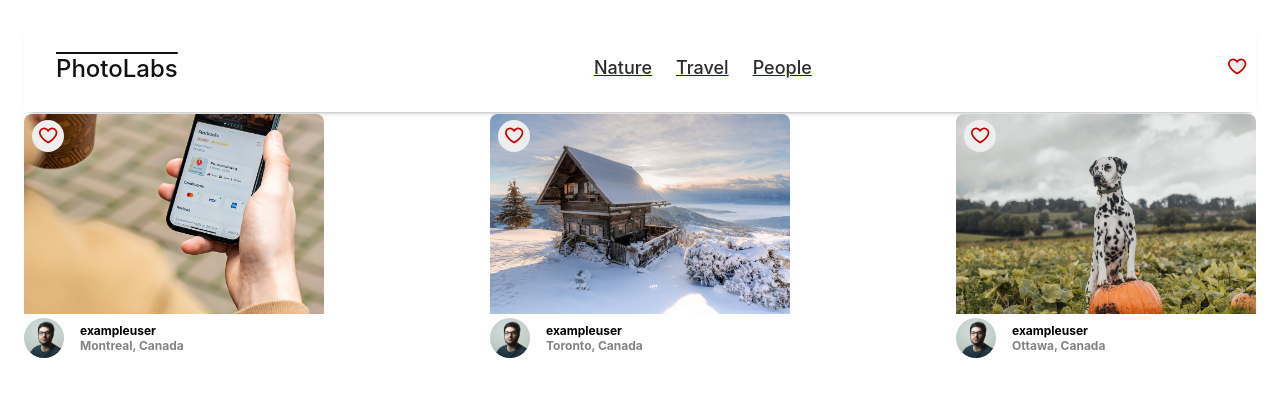
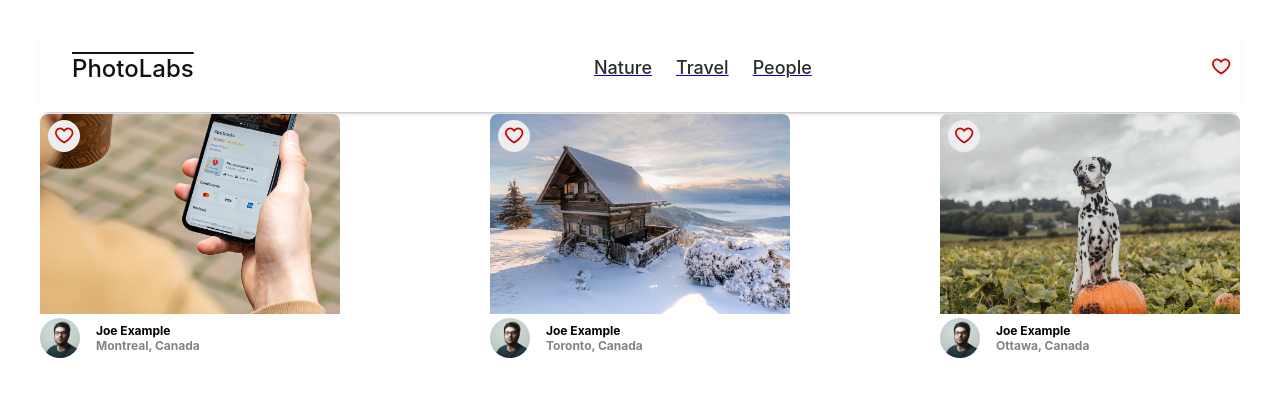
Before and after one commit to irohunk/photolabs-starter, a React (Create React App) app in the folder frontend/: page / in a window 1280 px wide. Shown: the top 396 px of the page. Built offline with nearby package versions, Linux system fonts and the light colour scheme; the HTML template or start-up script is replaced by a standard one.

Commit message:
implemented HomeRoute

```diff
--- a/frontend/src/App.jsx
+++ b/frontend/src/App.jsx
@@ -5,6 +5,7 @@ import PhotoFavButton from './components/PhotoFavButton';
 import PhotoList from 'components/PhotoList';
 import TopNavigationBar from 'components/TopNavigationBar';
 import TopicList from 'components/TopicList';
+import HomeRoute from 'routes/HomeRoute';
 
 import './App.scss';
 
@@ -13,19 +14,20 @@ import './App.scss';
 
 const App = () => {
   // Sample state to manage favorite photos
-  const [favPhotos, setFavPhotos] = useState([]);
+  // const [favPhotos, setFavPhotos] = useState([]);
 
   // Check if there are any favorite photos
-  const isFavPhotoExist = favPhotos.length > 0;
+  // const isFavPhotoExist = favPhotos.length > 0;
 
-  const toggleModal = (photo) => {
-    console.log('Toggled modal for', photo);
-  };
+  // const toggleModal = (photo) => {
+  //   console.log('Toggled modal for', photo);
+  // };
 
   return (
     <div className="App">
-      <TopNavigationBar isFavPhotoExist={isFavPhotoExist} />
-      <PhotoList toggleModal={toggleModal} />
+      {/* <TopNavigationBar isFavPhotoExist={isFavPhotoExist} />
+      <PhotoList toggleModal={toggleModal} /> */}
+      <HomeRoute />
     </div>
   );
 };
--- a/frontend/src/components/PhotoListItem.jsx
+++ b/frontend/src/components/PhotoListItem.jsx
@@ -27,7 +27,7 @@ const PhotoListItem = ({ photo, toggleModal }) => {
       <div className="photo-list__user-details">
         <img className="photo-list__user-profile" src={user.profile} alt="" />
         <div className="photo-list__user-info">
-          <span className="photo-list__user-details">{user.username}</span>
+          <span className="photo-list__user-details">{user.name}</span>
           <span className="photo-list__user-location">{location.city}, {location.country}</span>
         </div>
       </div>
--- a/frontend/src/routes/HomeRoute.jsx
+++ b/frontend/src/routes/HomeRoute.jsx
@@ -1,11 +1,23 @@
-import React from 'react';
-
+import React, { useState } from 'react';
+import TopNavigationBar from '../components/TopNavigationBar';
+import PhotoList from '../components/PhotoList';
 import '../styles/HomeRoute.scss';
 
 const HomeRoute = () => {
+  // Assuming `isFavPhotoExist` is managed in a parent component like App.js or directly here
+  const [favPhotos, setFavPhotos] = useState([]);
+
+  // Check if there are any favorite photos
+  const isFavPhotoExist = favPhotos.length > 0;
+
+  const toggleModal = (photo) => {
+    console.log('Toggled modal for', photo);
+  };
+
   return (
     <div className="home-route">
-      {/* Insert React */}
+      <TopNavigationBar isFavPhotoExist={isFavPhotoExist} />
+      <PhotoList toggleModal={toggleModal} />
     </div>
   );
 };
```
